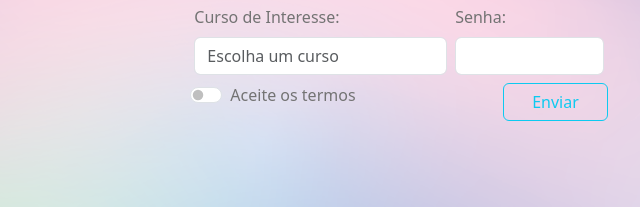
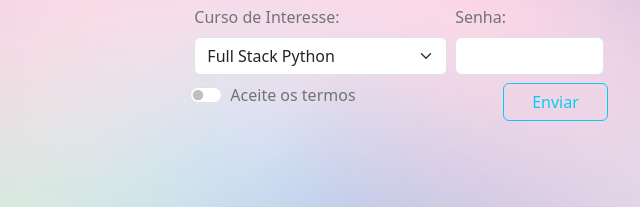
Before and after one commit to YasminVenceslau/Form-Bootstrap, a plain HTML site: page index.html in a window 1280 px wide. Shown: the part 399-606 px from the top of the page, 241-881 px from the left. Drawn offline with nearby package versions, Linux system fonts and the light colour scheme.

Commit message:
Update index.html

```diff
--- a/index.html
+++ b/index.html
@@ -36,13 +36,13 @@
                     </div >
                     <div class="col-md-5">
                         <label class="form-label" for="detalhe"> Curso de Interesse: </label>
-                        <input class="form-control  " list="datalist" id="detalhe" placeholder="Escolha um curso" >
-                    <datalist id="datalist">
-                        <option value="Profissão: Desenvolvedor Full Stack Python"></option>
-                        <option value="Profissão: Desenvolvedor Full Stack Java"></option>
-                        <option value="Profissão: Analista de Dados"></option>
-                        <option value="SQL para análise de dados"></option>
-                    </datalist>
+
+                    <select class="form-select" id="datalist">
+                        <option value="Profissão: Desenvolvedor Full Stack Python"> Full Stack Python</option>
+                        <option value="Profissão: Desenvolvedor Full Stack Java"> Full Stack Java</option>
+                        <option value="Profissão: Analista de Dados">Profissão: Analista de Dados</option>
+                        <option value="SQL para análise de dados">SQL para análise de dados</option>
+                    </select>
                                 </div>
                     <div class="col-md-3">
                         <label class="form-label" for="senha">Senha:</label>
```
